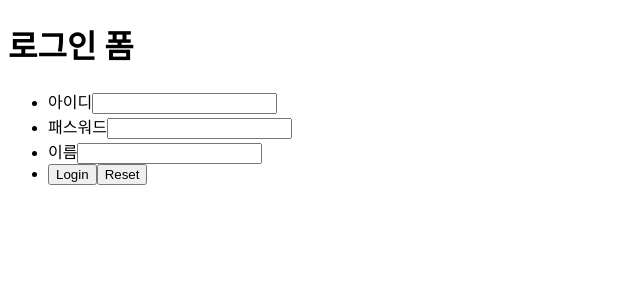
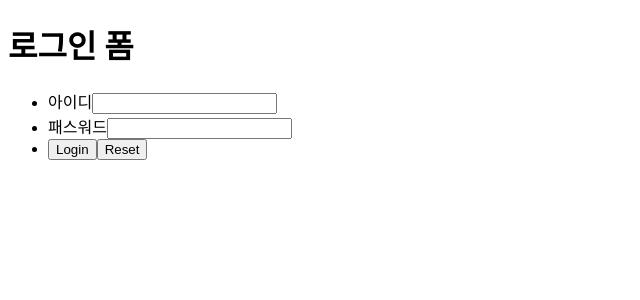
Before and after one commit to tjg-data/fe-course, a React (Vite) app in the folder basic-app/: page / in a window 1280 px wide. Shown: the top 300 px of the page, without its empty margins (0-640 px from the left). Built offline with nearby package versions, Linux system fonts and the light colour scheme.

Commit message:
2026-04-10 commit~

```diff
--- a/basic-app/src/components/form/Login.jsx
+++ b/basic-app/src/components/form/Login.jsx
@@ -3,8 +3,7 @@ import { useRef, useState } from 'react';
 export default function Login() {
     const idRef = useRef(null);
     const pwdRef = useRef(null);
-    const nameRef = useRef(null);
-    const [form, setForm] = useState({id:'', pwd:'', name:''});
+    const [form, setForm] = useState({id:'', pwd:''});
 
     const handleFormChange = (e) => {
         //이벤트 발생시 이벤트 객체의 name, value  가져오기
@@ -50,15 +49,6 @@ export default function Login() {
                                 onChange={handleFormChange}/>
                     </li>
                     <li>
-                        <label htmlFor="name">이름</label>
-                        <input  type="text"
-                                id="name"
-                                name="name"
-                                value={form.name}
-                                ref={nameRef}
-                                onChange={handleFormChange}/>
-                    </li>
-                    <li>
                         <button type="submit">Login</button>
                         <button>Reset</button>
                     </li>
```
